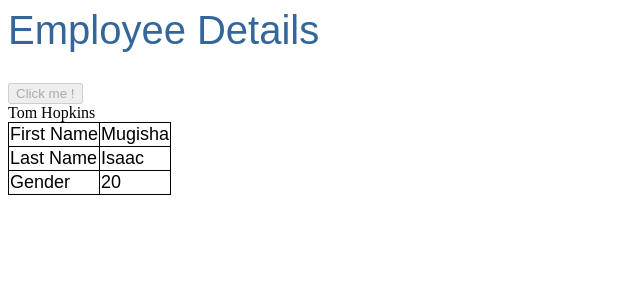
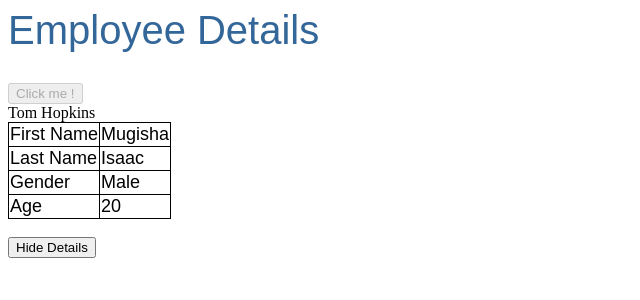
Before and after one commit to Mugisha-isaac/Angular-recap, an Angular app: page / in a window 1280 px wide. Shown: the top 300 px of the page, without its empty margins (0-640 px from the left). Built offline with nearby package versions, Linux system fonts and the light colour scheme.

Commit message:
ft: event binding

```diff
--- a/src/employee/employee.component.html
+++ b/src/employee/employee.component.html
@@ -7,8 +7,16 @@
     <td>Last Name</td>
     <td>{{lastName}}</td>
   </tr>
-  <tr>
+  <tr *ngIf="showDetails">
     <td>Gender</td>
     <td>{{gender}}</td>
   </tr>
+  <tr *ngIf="showDetails">
+    <td>Age</td>
+    <td>{{age}}</td>
+  </tr>
 </table>
+
+<br />
+
+<button (click)="toggleDetails()">{{showDetails ? 'Hide Details' : 'Show Details'}}</button>
--- a/src/employee/employee.component.ts
+++ b/src/employee/employee.component.ts
@@ -10,5 +10,12 @@ import {Component} from '@angular/core';
 export class employeeComponent{
   firstName: string = 'Mugisha';
   lastName: string = 'Isaac';
-  gender: number = 20;
+  age: number = 20;
+  gender: string = 'Male';
+  showDetails: boolean = true;
+
+ toggleDetails(): void{
+  this.showDetails = !this.showDetails
+ }
+
 }
```
